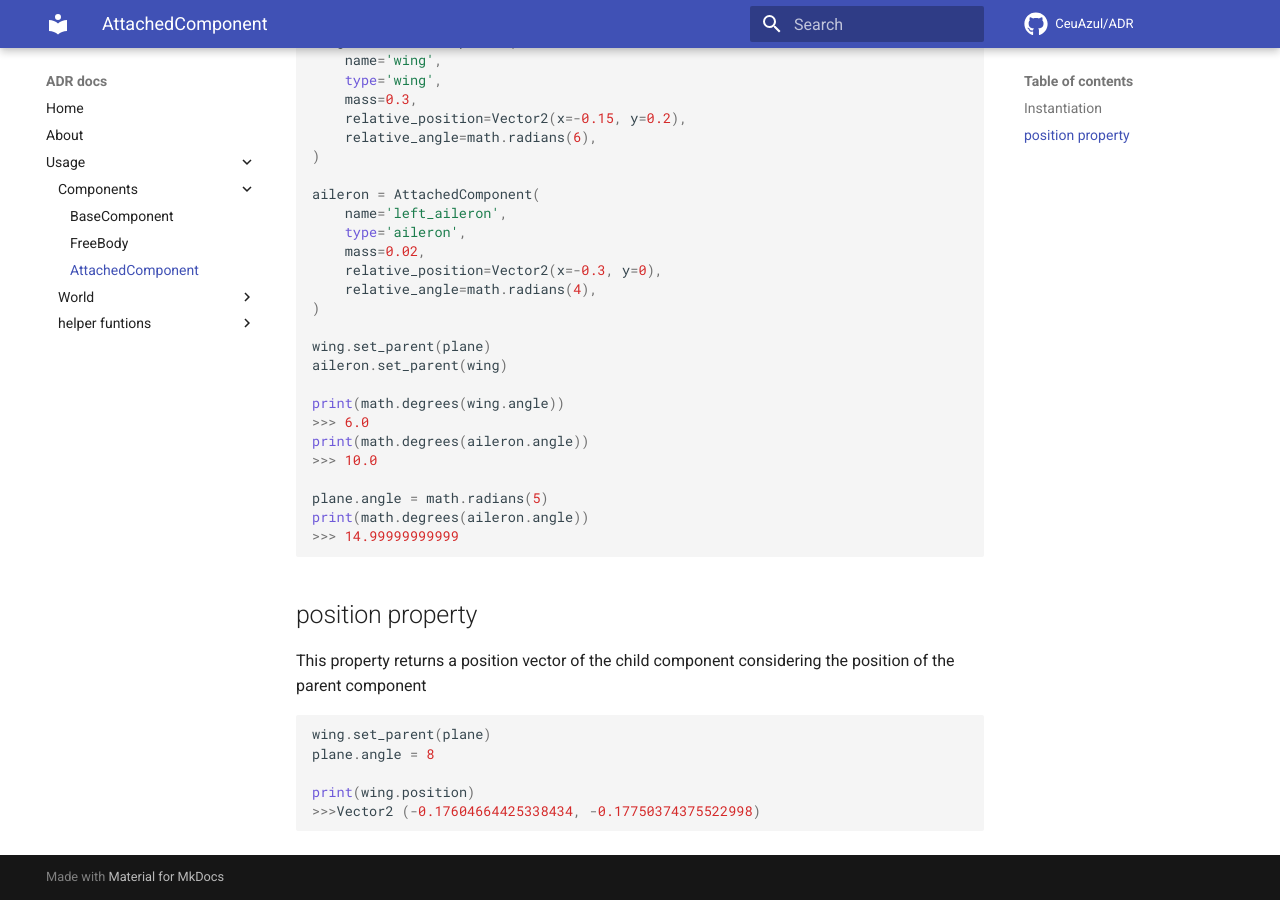
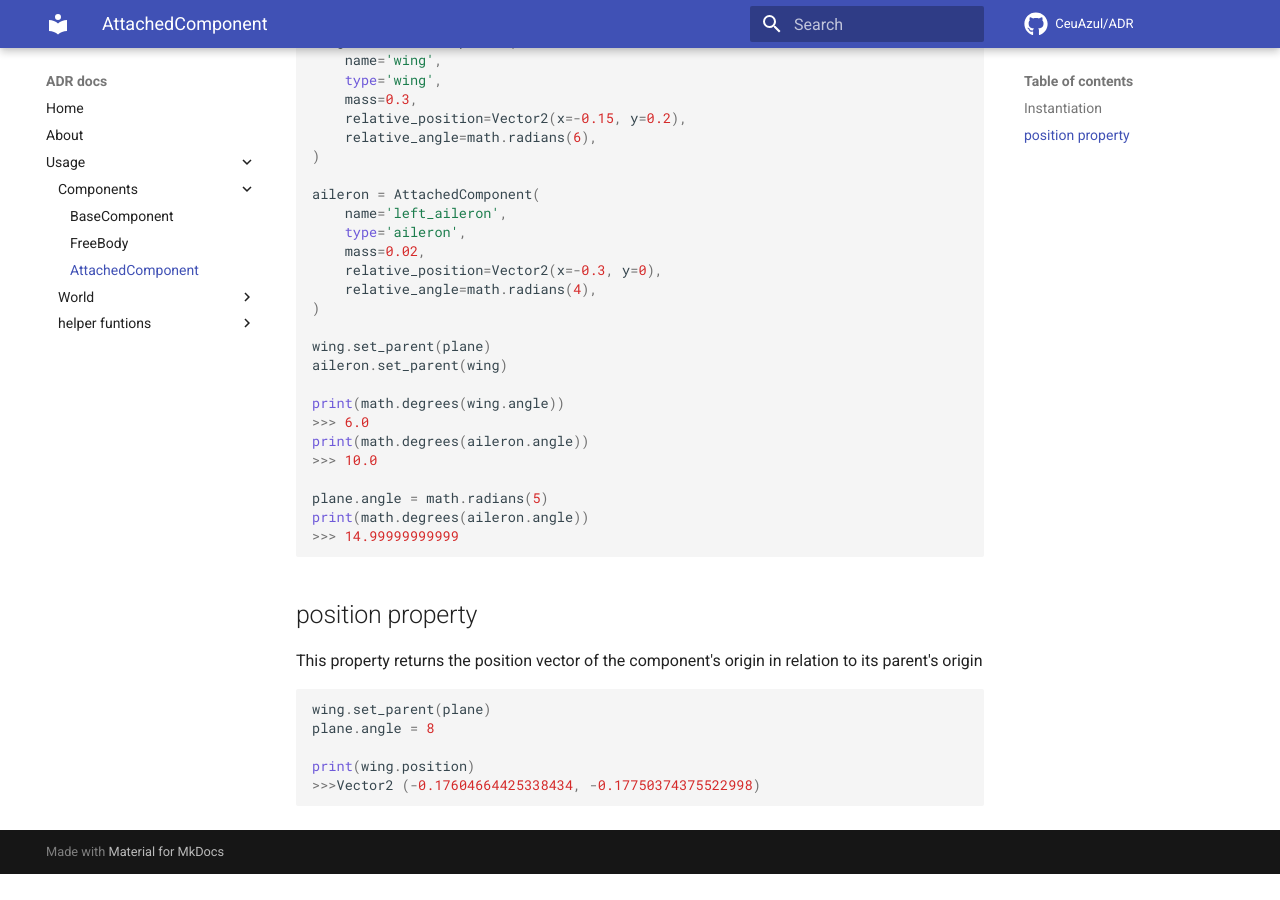
Before and after one commit to CeuAzul/ADR, an MkDocs documentation site: the page built from docs/Components/AttachedComponent.md, in a window 1280 px wide and 900 px high, scrolled down 1142 px. Built offline with MkDocs 1.6.1 and Material for MkDocs 9.7.7, drawn with Linux system fonts in a browser that asks for light colours; comment, search, counter and statistics services are not loaded; after the commit the page ends 2016 px from its top, so only the background shows below that.

Commit message:
change in the position property

````diff
--- a/docs/Components/AttachedComponent.md
+++ b/docs/Components/AttachedComponent.md
@@ -61,7 +61,7 @@ print(math.degrees(aileron.angle))
 >>> 14.99999999999
 ```
 ## position property
-This property returns a position vector of the child component considering the position of the parent component
+This property returns the position vector of the component's origin in relation to its parent's origin
 ```python
 wing.set_parent(plane)
 plane.angle = 8
````
